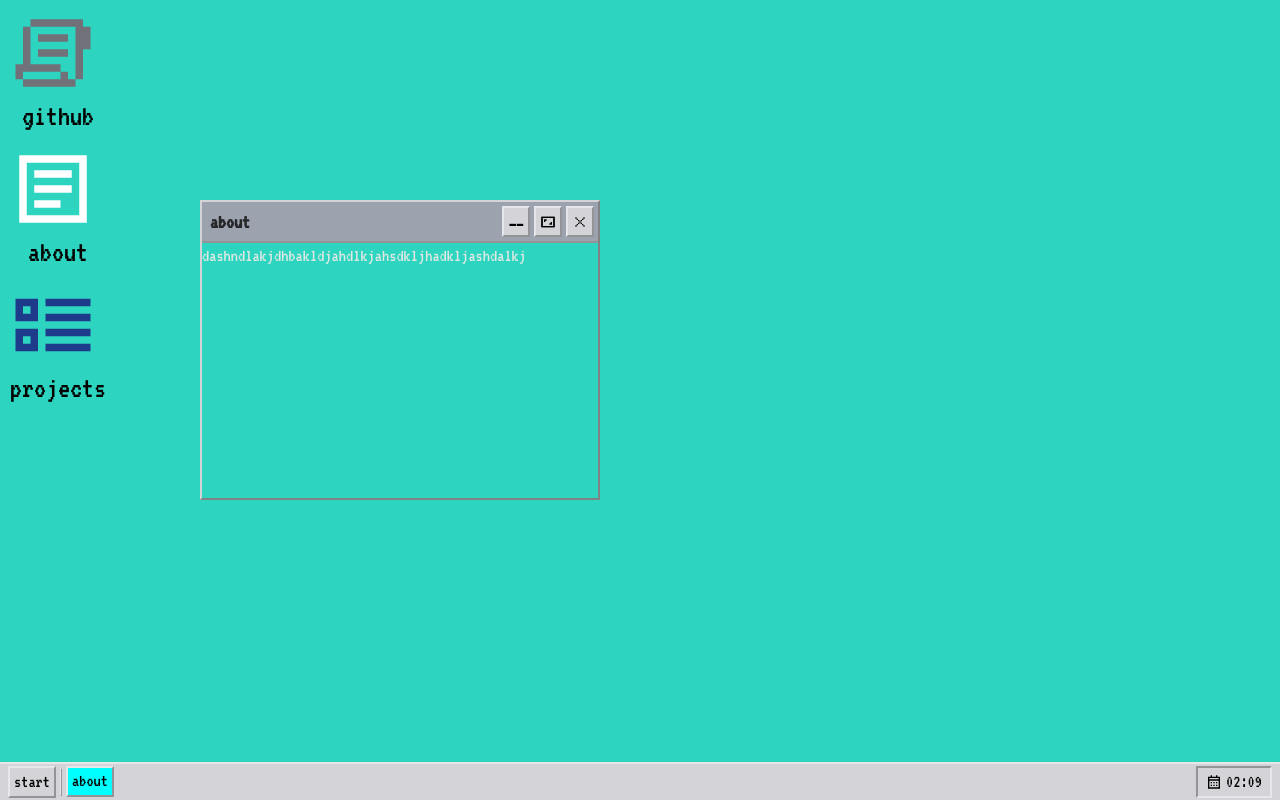
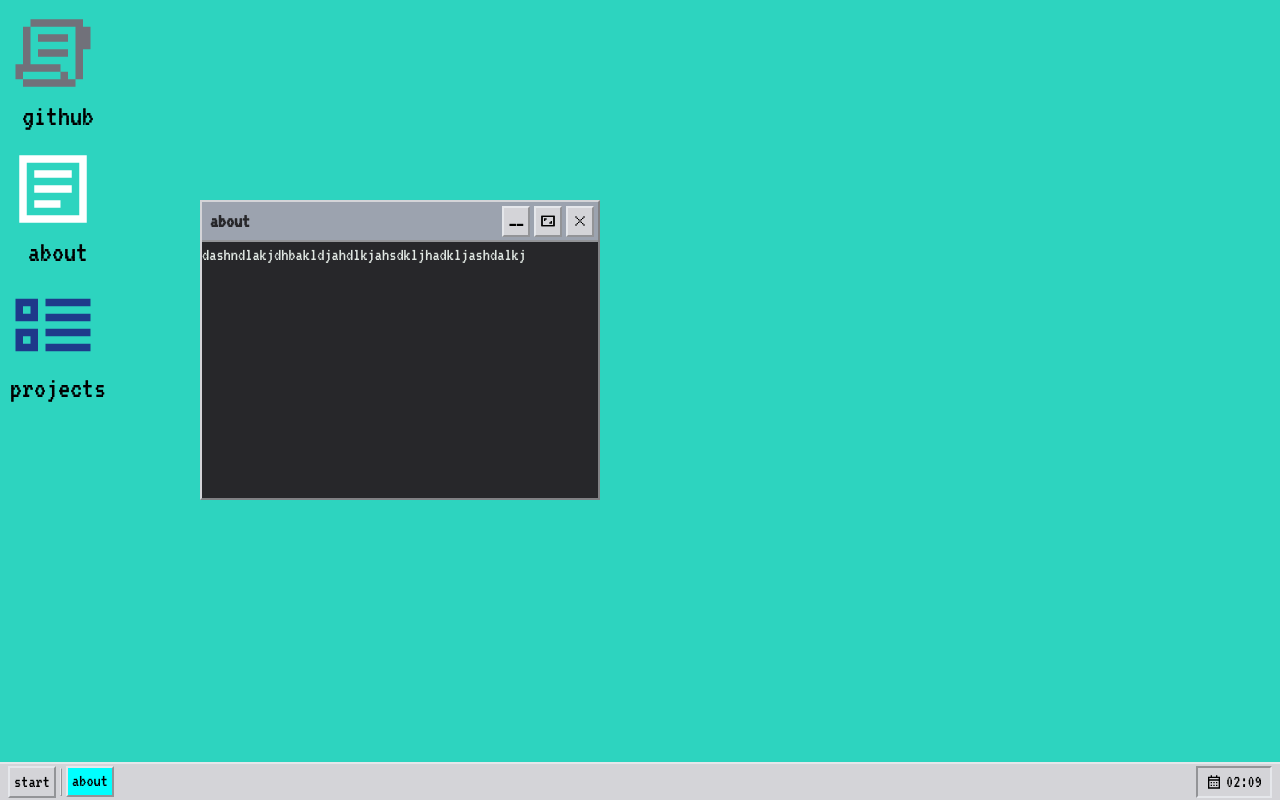
Before and after one commit to bieniucieniu/desktop-website, a Next.js app: page /about in a window 1280 px wide. Built offline with nearby package versions, Linux system fonts and the light colour scheme.

Commit message:
change to grid with content and topbar placement

```diff
--- a/components/ui/Window.tsx
+++ b/components/ui/Window.tsx
@@ -239,7 +239,7 @@ export function Window({
   return (
     <motion.div
       animate={animationControls}
-			className="border-outset border-2 border-zinc-300 select-none"
+      className="border-outset grid grid-rows-[40px_1fr] items-stretch justify-stretch bg-zinc-800 border-2 border-zinc-300 select-none"
       layoutId={id}
       ref={ref}
       drag
```
Lines whose indentation alone changed are shown as unchanged.
